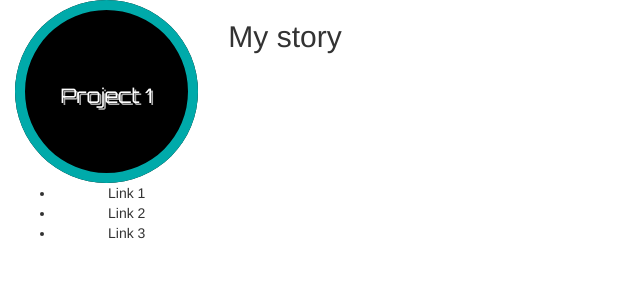
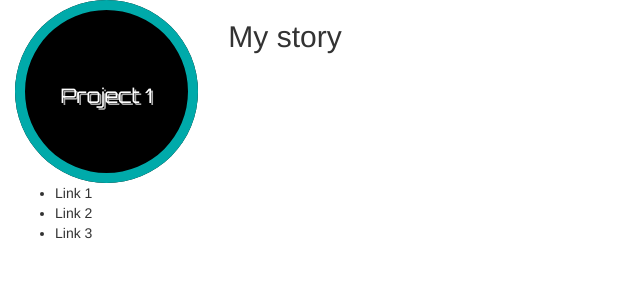
Before and after one commit to dfenders/portfolio, a Jekyll site: the page built from project1.html, in a window 1280 px wide. Shown: the top 300 px of the page, without its empty margins (0-640 px from the left). Built offline with Jekyll 4.4.1, drawn with Linux system fonts in a browser that asks for light colours.

Commit message:
Update main.css

```diff
--- a/css/main.css
+++ b/css/main.css
@@ -1,6 +1,7 @@
 h1{ font-family:'Open Sans';font-size:5rem;margin-bottom:60px; }
 .heading{ text-align:center; }
 .alignMiddle{ text-align:center }
+.alignLeft{ text-align:left }
 .circle, .circleSmall{ border-radius: 100%;background: black;padding: 50%;box-shadow:inset 0 0 0 10px #00aaaa;transition:all 0.3s ease; }
 .circleText{
   color:white;text-shadow: 2px 2px #aaa;
```
